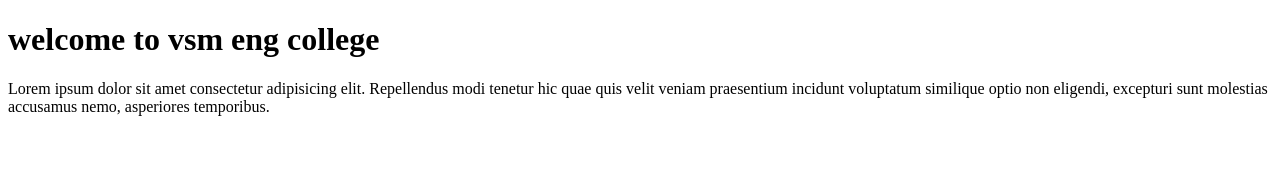
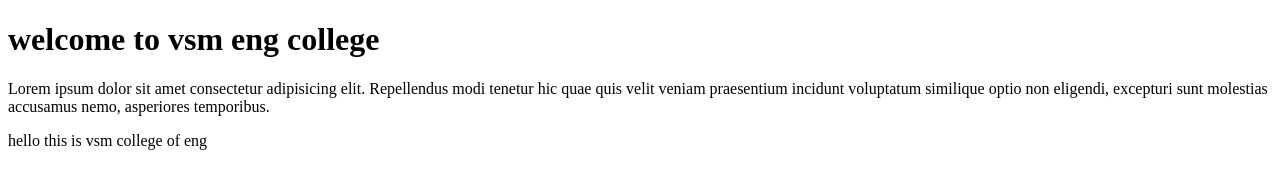
Before and after one commit to mounika-532/vsm-pro, a plain HTML site: page index.html in a window 1280 px wide. Drawn offline with Linux system fonts and the light colour scheme.

Commit message:
third version

```diff
--- a/index.html
+++ b/index.html
@@ -8,5 +8,6 @@
 <body>
     <h1>welcome to vsm eng college</h1>
     <p>Lorem ipsum dolor sit amet consectetur adipisicing elit. Repellendus modi tenetur hic quae quis velit veniam praesentium incidunt voluptatum similique optio non eligendi, excepturi sunt molestias accusamus nemo, asperiores temporibus.</p>
+    <p>hello this is vsm college of eng</p>
 </body>
 </html>
```
